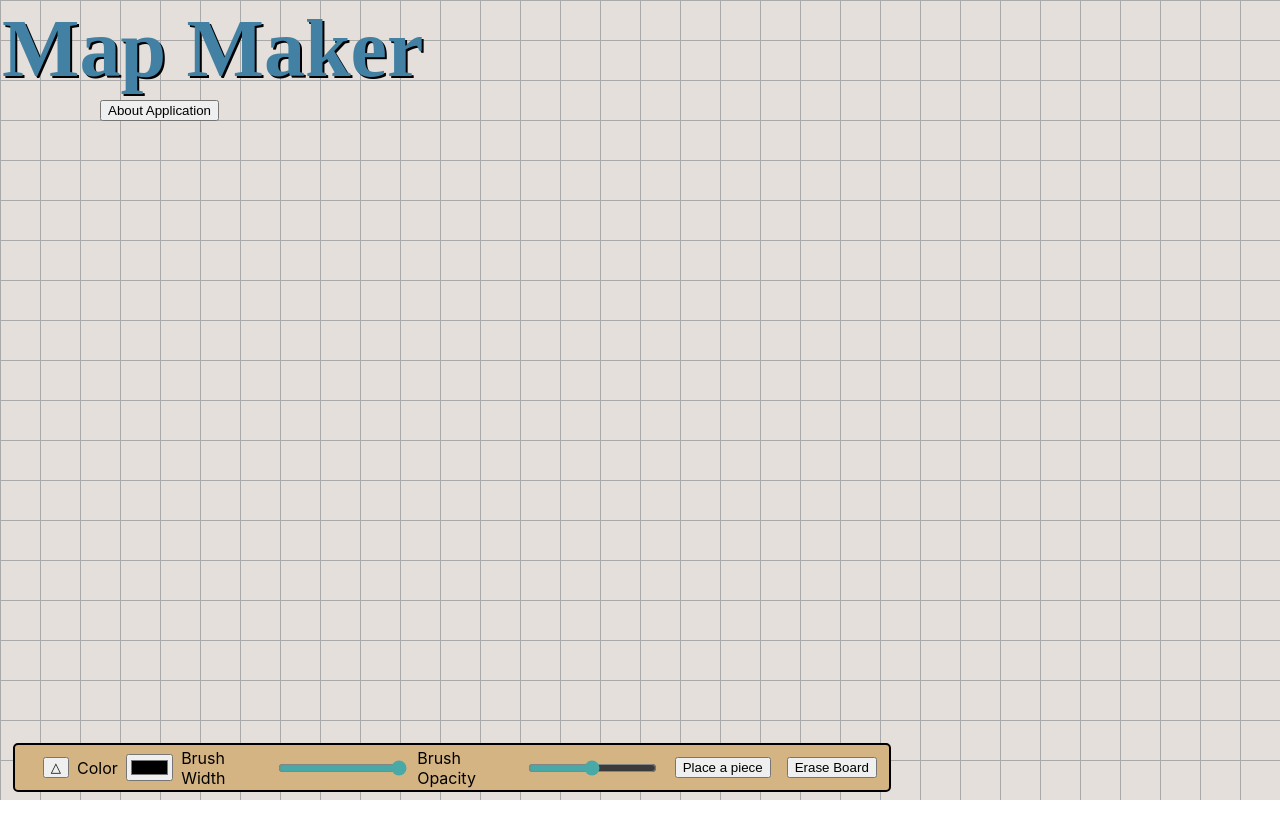
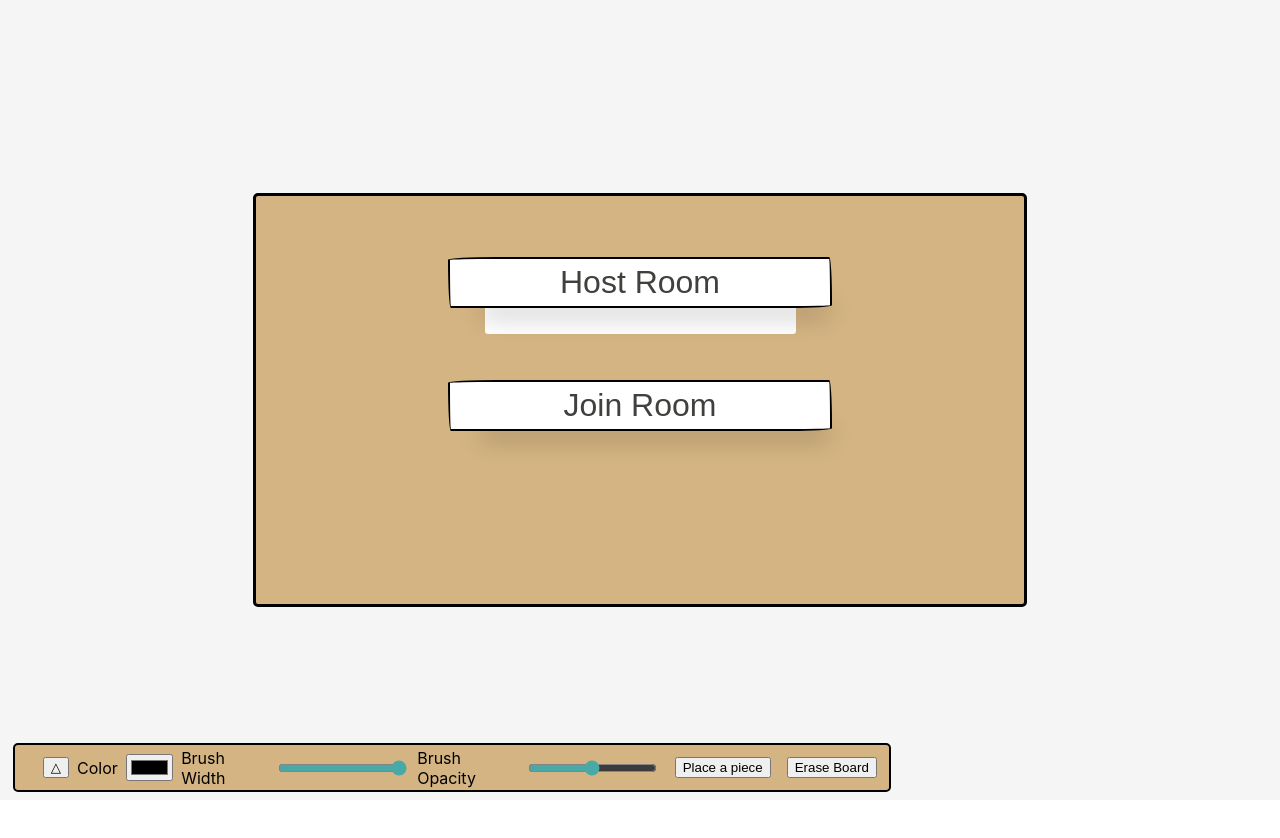
Before and after one commit to GeorgeKimKuen/CS446_MapMaker, a React (Create React App) app: page / in a window 1280 px wide. Shown: the top 838 px of the page. Built offline with nearby package versions, Linux system fonts and the light colour scheme.

Commit message:
merge lobby screen

```diff
--- a/src/App.js
+++ b/src/App.js
@@ -5,6 +5,7 @@ import Popup from 'reactjs-popup';
 import 'reactjs-popup/dist/index.css';
 import "./App.css";
 import * as ReactDOM from 'react-dom/client';
+import Lobby from './components/Lobby';
 
 function App() {
     const canvasRef = useRef(null);
@@ -71,6 +72,16 @@ function App() {
       ctxRef.current.stroke();
     };
 
+    const [lobby, setlobby] = useState(false)
+    const [loading, setloading] = useState(false)
+
+    useEffect(()=>{
+      setTimeout(()=> {
+        setlobby(true);
+
+      }, 0);
+    },[]);
+
     return (
         <div className="App">
           <div id="content" class="solid">
@@ -80,6 +91,8 @@ function App() {
               <Popup trigger={<button>About Application</button>} position="right center">
                 <div>Map Maker is a prototype application to help play games online with friends.</div>
               </Popup>
+
+              <Lobby trigger={lobby} setTrigger ={setlobby}></Lobby>
 
               <Menu
                 setLineColor={setLineColor}
--- /dev/null
+++ b/src/components/Lobby.css
@@ -0,0 +1,191 @@
+.lobby {
+    position: fixed;
+    top: 0;
+    left: 0;
+    width: 100%;
+    height: 100vh;
+    background-color: whitesmoke;
+
+
+    display: flex;
+    justify-content: center;
+    align-items: center;
+}
+
+.lobby-inner{
+    position: relative;
+    padding: 64px;
+    width: 100%;
+    max-width: 640px;
+    height: 35%;
+    background-color: #D4B483;
+    border-style: solid;
+    border-radius: 5px;
+
+}
+
+
+/* CSS */
+.lobby-inner .join-button {
+  align-self: center;
+  background-color: #fff;
+  background-image: none;
+  background-position: 0 90%;
+  background-repeat: repeat no-repeat;
+  background-size: 4px 3px;
+  border-radius: 15px 225px 255px 15px 15px 255px 225px 15px;
+  border-style: solid;
+  border-width: 2px;
+  box-shadow: rgba(0, 0, 0, .2) 15px 28px 25px -18px;
+  box-sizing: border-box;
+  color: #41403e;
+  cursor: pointer;
+  display: inline-block;
+  font-family: Neucha, sans-serif;
+  font-size: 2rem;
+  line-height: 23px;
+  outline: none;
+  padding: .75rem;
+  text-decoration: none;
+  transition: all 235ms ease-in-out;
+  border-bottom-left-radius: 15px 255px;
+  border-bottom-right-radius: 225px 15px;
+  border-top-left-radius: 255px 15px;
+  border-top-right-radius: 15px 225px;
+  user-select: none;
+  -webkit-user-select: none;
+  touch-action: manipulation;
+
+
+
+    top: 45%;
+    left: 25%;
+    right: 25%;
+
+
+}
+
+.join-button:hover {
+  box-shadow: rgba(0, 0, 0, .3) 2px 8px 8px -5px;
+  transform: translate3d(0, 2px, 0);
+}
+
+.join-button:focus {
+  box-shadow: rgba(0, 0, 0, .3) 2px 8px 4px -6px;
+}
+
+.lobby-inner .host-button {
+    align-self: center;
+    background-color: #fff;
+    background-image: none;
+    background-position: 0 90%;
+    background-repeat: repeat no-repeat;
+    background-size: 4px 3px;
+    border-radius: 15px 225px 255px 15px 15px 255px 225px 15px;
+    border-style: solid;
+    border-width: 2px;
+    box-shadow: rgba(0, 0, 0, .2) 15px 28px 25px -18px;
+    box-sizing: border-box;
+    color: #41403e;
+    cursor: pointer;
+    display: inline-block;
+    font-family: Neucha, sans-serif;
+    font-size: 2rem;
+    line-height: 23px;
+    outline: none;
+    padding: .75rem;
+    text-decoration: none;
+    transition: all 235ms ease-in-out;
+    border-bottom-left-radius: 15px 255px;
+    border-bottom-right-radius: 225px 15px;
+    border-top-left-radius: 255px 15px;
+    border-top-right-radius: 15px 225px;
+    user-select: none;
+    -webkit-user-select: none;
+    touch-action: manipulation;
+
+    top: 15%;
+    left: 25%;
+    right: 25%
+  }
+
+  .host-button:hover {
+    box-shadow: rgba(0, 0, 0, .3) 2px 8px 8px -5px;
+    transform: translate3d(0, 2px, 0);
+  }
+
+  .host-button:focus {
+    box-shadow: rgba(0, 0, 0, .3) 2px 8px 4px -6px;
+  }
+
+
+
+
+  .lobby-inner .join-text {
+    align-self: center;
+    font-family: Neucha, sans-serif;
+    color: #333;
+    font-size: 1.2rem;
+      margin: 0 auto;
+    padding: 1.5rem 2rem;
+    border-radius: 0.2rem;
+    background-color: rgb(255, 255, 255);
+    border: none;
+    display: block;
+    border-bottom: 0.3rem solid transparent;
+    transition: all 0.3s;
+
+
+    top: 80%;
+    left: 20%;
+    right: 20%
+  }
+
+  .lobby-inner .join-text:placeholder-shown + .form__label {
+    opacity: 0;
+    visibility: hidden;
+    -webkit-transform: translateY(-4rem);
+    transform: translateY(-4rem);
+  }
+
+  .lobby-inner button {
+    align-self: center;
+    background-color: #fff;
+    background-image: none;
+    background-position: 0 90%;
+    background-repeat: repeat no-repeat;
+    background-size: 4px 3px;
+    border-radius: 15px 225px 255px 15px 15px 255px 225px 15px;
+    border-style: solid;
+    border-width: 2px;
+    box-shadow: rgba(0, 0, 0, .2) 15px 28px 25px -18px;
+    box-sizing: border-box;
+    color: #41403e;
+    cursor: pointer;
+    display: inline-block;
+    font-family: Neucha, sans-serif;
+    font-size: 2rem;
+    line-height: 23px;
+    outline: none;
+    padding: .75rem;
+    text-decoration: none;
+    transition: all 235ms ease-in-out;
+    border-bottom-left-radius: 15px 255px;
+    border-bottom-right-radius: 225px 15px;
+    border-top-left-radius: 255px 15px;
+    border-top-right-radius: 15px 225px;
+    user-select: none;
+    -webkit-user-select: none;
+    touch-action: manipulation;
+
+
+  }
+
+  .host-button:hover {
+    box-shadow: rgba(0, 0, 0, .3) 2px 8px 8px -5px;
+    transform: translate3d(0, 2px, 0);
+  }
+
+  .host-button:focus {
+    box-shadow: rgba(0, 0, 0, .3) 2px 8px 4px -6px;
+  }
--- /dev/null
+++ b/src/components/Lobby.js
@@ -0,0 +1,17 @@
+import React from 'react'
+import './Lobby.css'
+
+function Lobby(props) {
+  return (props.trigger) ? (
+    <div className='lobby'>
+        <div  className='lobby-inner'>
+            <button className='host-button' onClick={() => props.setTrigger(false)}>Host Room</button>
+            <button className='join-button' onClick={() => props.setTrigger(false)}>Join Room</button>
+            <input className='join-text'type="text"  placeholder="Enter Lobby Code"></input>
+            {props.children}
+        </div>
+    </div>
+  ) :"";
+}
+
+export default Lobby
```
